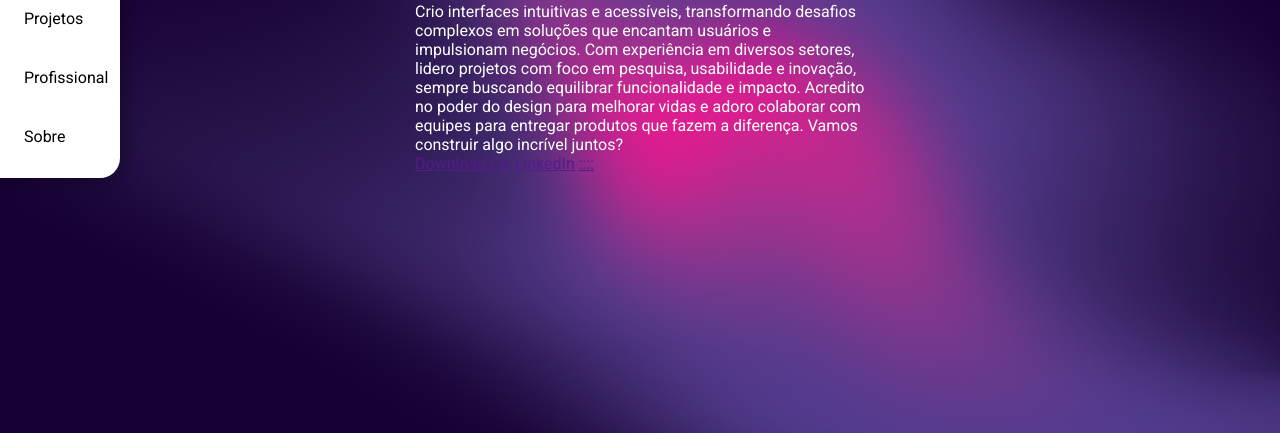
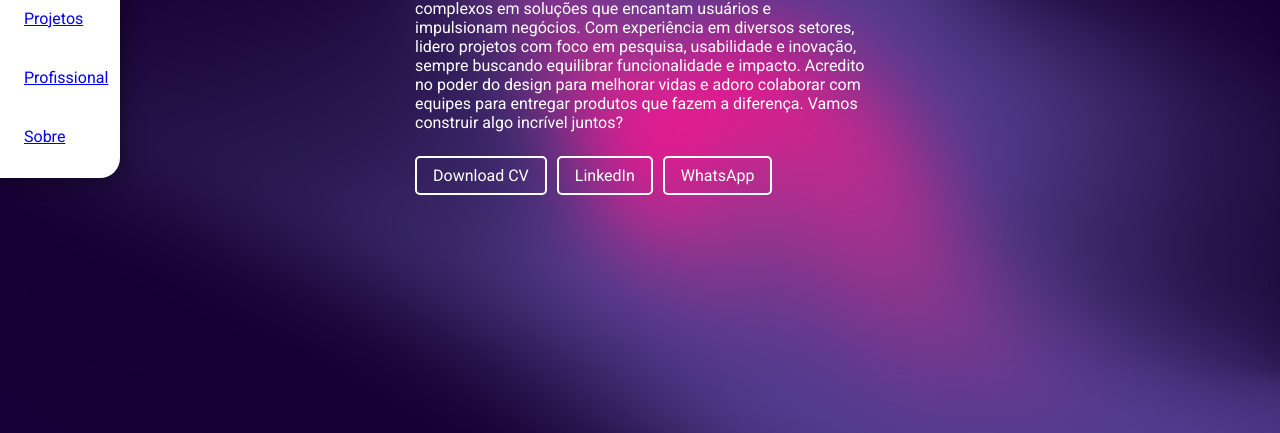
Before and after one commit to luizluckner/portfolio2, a plain HTML site: page pages/index.html in a window 1280 px wide. Shown: the part 367-800 px from the top of the page. Drawn offline with Linux system fonts and the light colour scheme; a web font is replaced by a local one.

Commit message:
Melhorias novo portfólio

```diff
--- a/estilos/style.css
+++ b/estilos/style.css
@@ -76,6 +76,10 @@ ul {
     max-width: 450px;
 }
 
+#hero article a {
+
+}
+
 article h1 {
     font-size: 4em;
     font-family: "Funnel Display", serif;
@@ -89,6 +93,21 @@ article .menor {
     text-shadow: 0px 0px 3px rgba(0, 255, 255, 0.512);
 }
 
+.action {
+    display: flex;
+    gap: 10px;
+    margin-top: 24px;
+}
+
+.action a {
+    text-decoration: none;
+    color: white;
+    padding: 8px 16px;
+    display: block;
+    border: 2px solid white;
+    border-radius: 5px
+}
+
 #hero aside {
     width: ;
 }
--- a/pages/index.html
+++ b/pages/index.html
@@ -18,9 +18,9 @@
             <nav>
                 <h1>LuizE.</h1>
                 <ul>
-                    <li>Projetos</li>
-                    <li>Profissional</li>
-                    <li>Sobre</li>
+                    <li><a href="#">Projetos</a></li>
+                    <li><a href="#">Profissional</a></li>
+                    <li><a href="#">Sobre</a></li>
                 </ul>
             </nav>
         </menu>
@@ -32,9 +32,11 @@
                 <p class="menor">Tudo bem? Eu sou</p>
                 <h1>Luiz Eduardo!</h1>
                 <p>Crio interfaces intuitivas e acessíveis, transformando desafios complexos em soluções que encantam usuários e impulsionam negócios. Com experiência em diversos setores, lidero projetos com foco em pesquisa, usabilidade e inovação, sempre buscando equilibrar funcionalidade e impacto. Acredito no poder do design para melhorar vidas e adoro colaborar com equipes para entregar produtos que fazem a diferença. Vamos construir algo incrível juntos?</p>
-                <a href="">Download CV</a>
-                <a href="">LinkedIn</a>
-                <a href="">::::</a>
+                <div class="action">
+                    <a href="">Download CV</a>
+                    <a href="">LinkedIn</a>
+                    <a href="">WhatsApp</a>
+                </div>
             </article>
             <aside>
                 <!--FOTO MINHA-->
```
